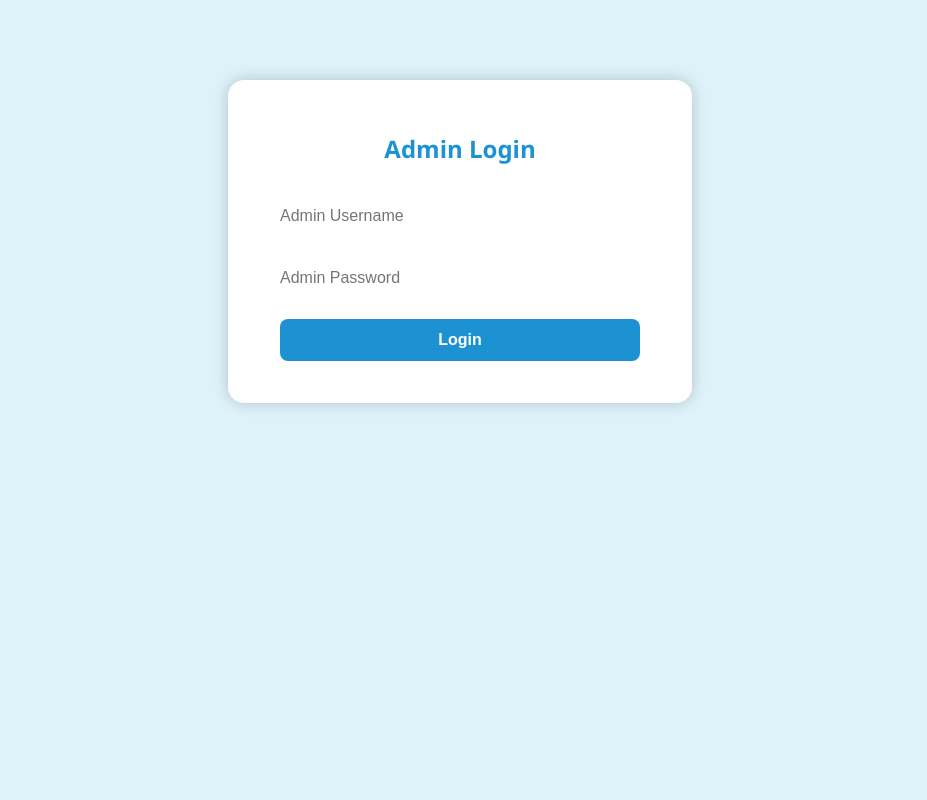
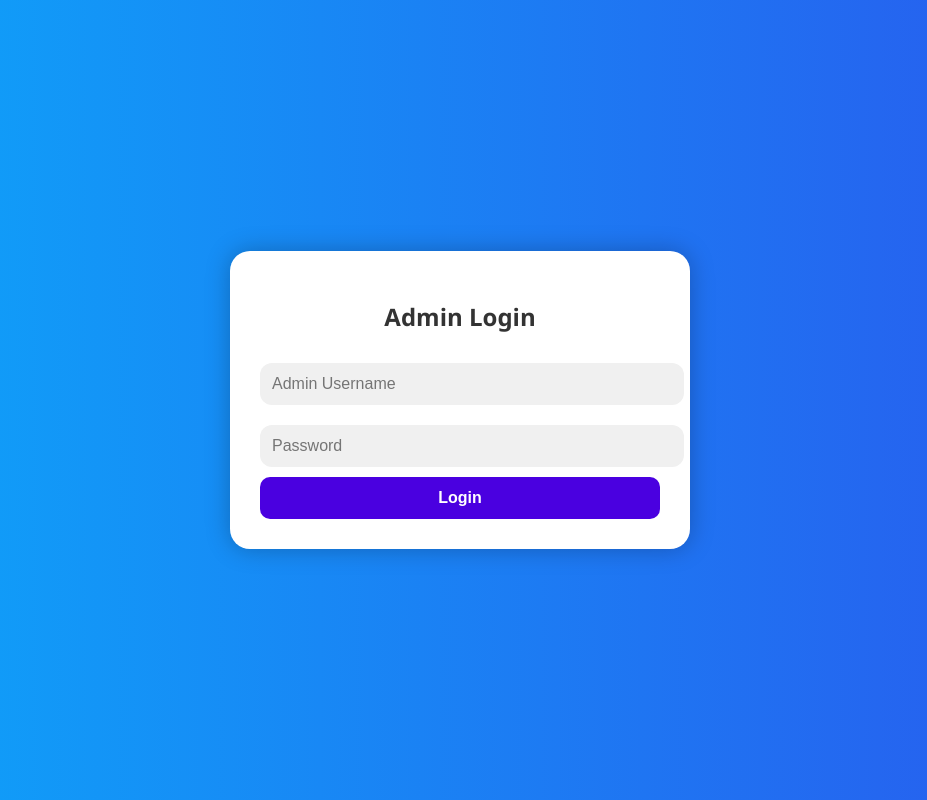
Before and after one commit to abdullahasad491326/SMS_Web_App, a Flask app: page /admin in a window 1280 px wide. Shown: the whole page, without its empty margins (180-1107 px from the left). Run offline with Flask 3, Linux system fonts and the light colour scheme.

Commit message:
Update admin_login.html

```diff
--- a/app/templates/admin_login.html
+++ b/app/templates/admin_login.html
@@ -1,65 +1,98 @@
 <!DOCTYPE html>
 <html lang="en">
 <head>
-  <meta charset="UTF-8">
-  <title>Admin Login</title>
+  <meta charset="UTF-8" />
+  <title>Admin Login - SMS App</title>
+  <meta name="viewport" content="width=device-width, initial-scale=1.0" />
   <style>
     body {
       margin: 0;
       padding: 0;
-      font-family: 'Segoe UI', sans-serif;
-      animation: colorChange 12s infinite alternate;
+      background: linear-gradient(270deg, #f5576c, #4a00e0, #00c9ff, #92fe9d);
+      background-size: 800% 800%;
+      animation: gradientBG 10s ease infinite;
+      font-family: 'Segoe UI', Tahoma, Geneva, Verdana, sans-serif;
+      display: flex;
+      justify-content: center;
+      align-items: center;
+      height: 100vh;
     }
 
-    @keyframes colorChange {
-      0% { background-color: #1c92d2; }
-      50% { background-color: #f2fcfe; }
-      100% { background-color: #1c92d2; }
+    @keyframes gradientBG {
+      0% { background-position: 0% 50%; }
+      50% { background-position: 100% 50%; }
+      100% { background-position: 0% 50%; }
     }
 
-    .container {
+    .login-box {
       background: white;
-      padding: 2rem;
-      margin: auto;
-      margin-top: 10vh;
+      padding: 30px;
+      border-radius: 20px;
       width: 90%;
       max-width: 400px;
-      border-radius: 1rem;
-      box-shadow: 0 0 15px rgba(0,0,0,0.2);
+      box-shadow: 0 0 25px rgba(0, 0, 0, 0.25);
+      animation: fadeIn 0.6s ease;
+    }
+
+    @keyframes fadeIn {
+      from { opacity: 0; transform: translateY(20px); }
+      to { opacity: 1; transform: translateY(0); }
+    }
+
+    h2 {
+      color: #333;
+      margin-bottom: 20px;
       text-align: center;
     }
 
-    input, button {
-      width: 90%;
+    input {
+      width: 100%;
       padding: 12px;
       margin: 10px 0;
-      border-radius: 8px;
+      border-radius: 12px;
       border: none;
-      font-size: 1rem;
+      background: #f0f0f0;
+      font-size: 16px;
     }
 
     button {
-      background-color: #1c92d2;
+      width: 100%;
+      padding: 12px;
+      background: #4a00e0;
       color: white;
       font-weight: bold;
+      font-size: 16px;
+      border-radius: 10px;
+      border: none;
       cursor: pointer;
+      transition: 0.3s ease;
     }
 
-    h2 {
-      color: #1c92d2;
+    button:hover {
+      background: #3a00b0;
+    }
+
+    .flash {
+      margin-top: 10px;
+      font-weight: bold;
+      color: red;
+      text-align: center;
     }
   </style>
 </head>
 <body>
-  <div class="container">
+  <div class="login-box">
     <h2>Admin Login</h2>
+    {% with messages = get_flashed_messages() %}
+      {% if messages %}
+        <div class="flash">{{ messages[0] }}</div>
+      {% endif %}
+    {% endwith %}
     <form method="POST" action="/admin_login">
-      <input type="text" name="username" placeholder="Admin Username" required>
-      <input type="password" name="password" placeholder="Admin Password" required>
+      <input type="text" name="username" placeholder="Admin Username" required />
+      <input type="password" name="password" placeholder="Password" required />
       <button type="submit">Login</button>
     </form>
   </div>
-
-  <script src="{{ url_for('static', filename='script.js') }}"></script>
 </body>
 </html>
```
